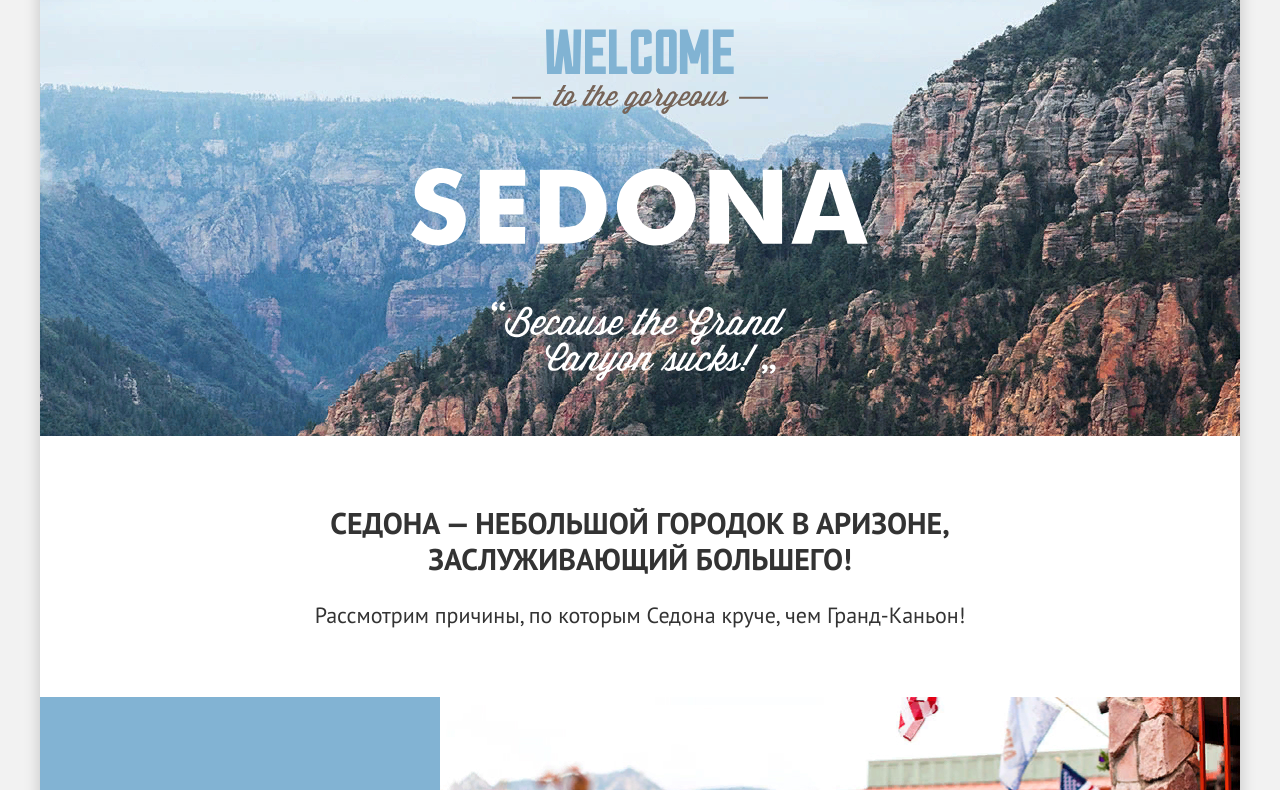
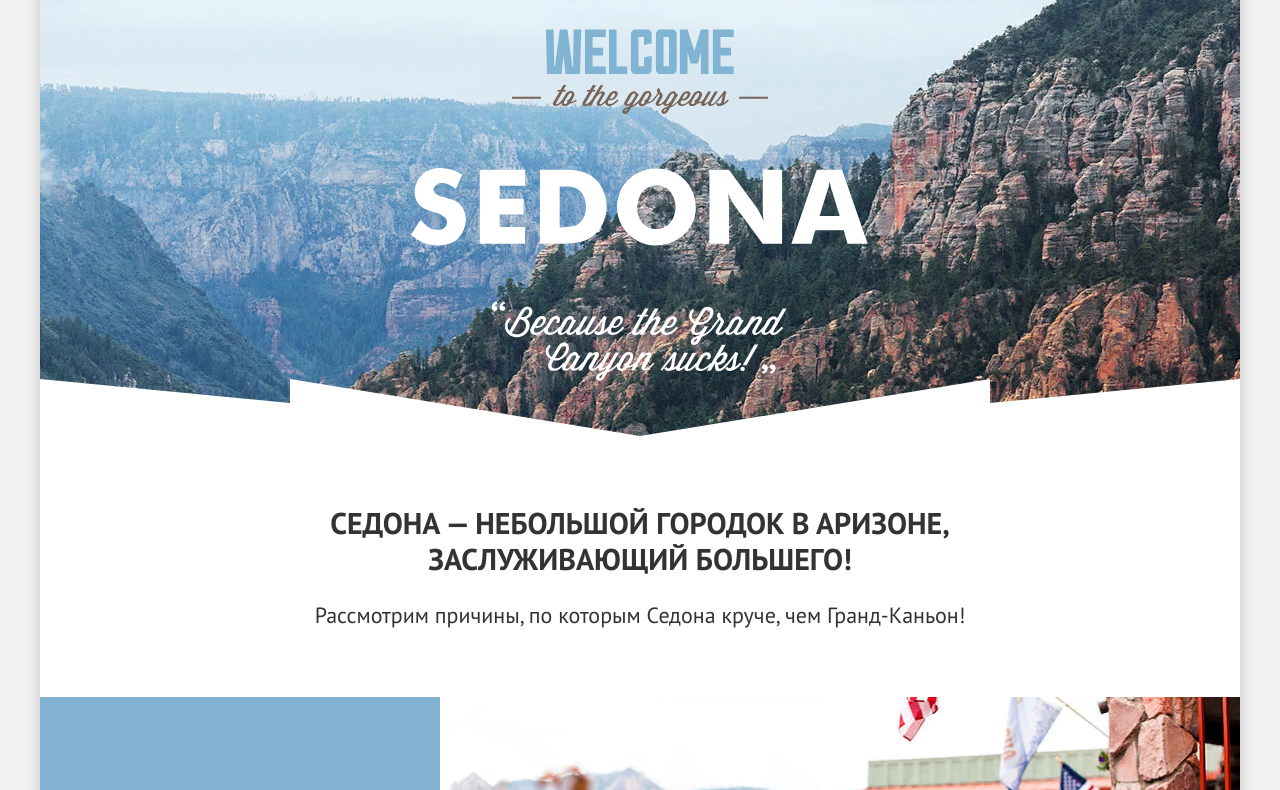
Before and after one commit to htmlacademy-htmlcss/2336403-sedona-1, a plain HTML site: page index.html in a window 1280 px wide. Shown: the part 86-876 px from the top of the page. Drawn offline with Linux system fonts and the light colour scheme.

Commit message:
Начата разметка декоративных элементов

```diff
--- a/index.html
+++ b/index.html
@@ -48,12 +48,12 @@
 
       <!-- MAIN -->
       <main class="main-container main-page">
-        <div class="hero-container">
+        <section class="hero-container">
           <h1 class="visually-hidden">Добро пожаловать в Седону!</h1>
           <div class="hero">
             <img src="images/welcome.svg" alt="Welcome to the gorgeous Sedona" width="458" height="352">
           </div>
-        </div>
+        </section>
 
         <section class="advantages-town">
           <div class="advantages-town-header">
--- a/styles/styles.css
+++ b/styles/styles.css
@@ -139,7 +139,7 @@
 
 .navigation-link-current::after {
   position: absolute;
-  content: '';
+  content: "";
   left: 0;
   bottom: 0;
   display: block;
@@ -286,10 +286,27 @@
 }
 
 .hero-container {
+  position: relative;
   background-image: url("../images/hero-background.jpg");
   background-repeat: no-repeat;
   background-size: 100% auto;
+  color: #ffffff;
+  background-color: #333333;
 }
+
+.hero-container::after {
+  position: absolute;
+  display: block;
+  content: "";
+  bottom:0;
+  height: 57px;
+  left: 0;
+  right: 0;
+  background-color: transparent;
+  background-image: url("/images/hero-mask.svg");
+}
+
+
 .hero {
   text-align: center;
   display: block;
@@ -341,6 +358,18 @@
   width: 620px;
   margin-bottom: 25px;
 }
+
+/*.advantage-town-title::after {
+  position: absolute;
+  content: "";
+  left: 0;
+  bottom: 0;
+  display: block;
+  outline: 1px solid red;
+  width: 100%;
+  height: 2px;
+  background: #756257;
+}*/
 
 .advantage-service-title {
   width: 505px;
@@ -436,11 +465,23 @@
 }
 
 .advantages-town-subtitle {
+  position: relative;
   margin: 0;
   font-size: 18px;
   font-style: normal;
   font-weight: 400;
   line-height: 21px;
+}
+
+.advantages-town-subtitle::before {
+  position: absolute;
+  content: "";
+  top: -30px;
+  left: calc(50% - 30px);
+  display: block;
+  width: 60px;
+  height: 2px;
+  /*background: rgba(255, 255, 255, 0.30);*/
 }
 
 .advantages-town-img {
```
